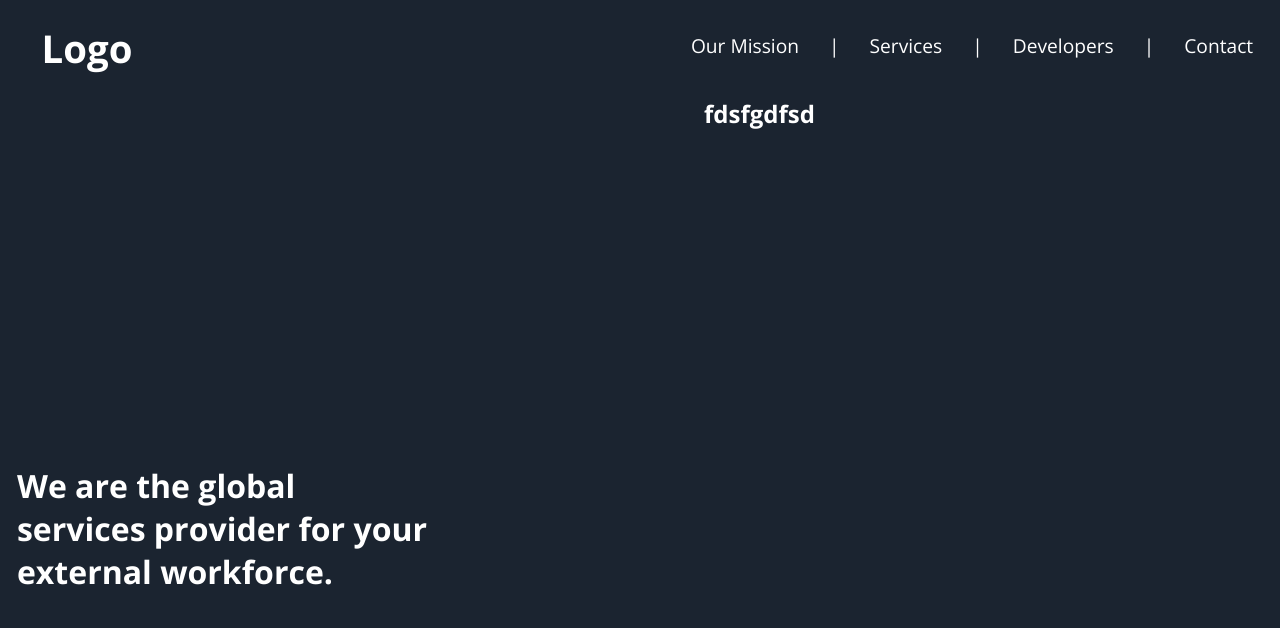
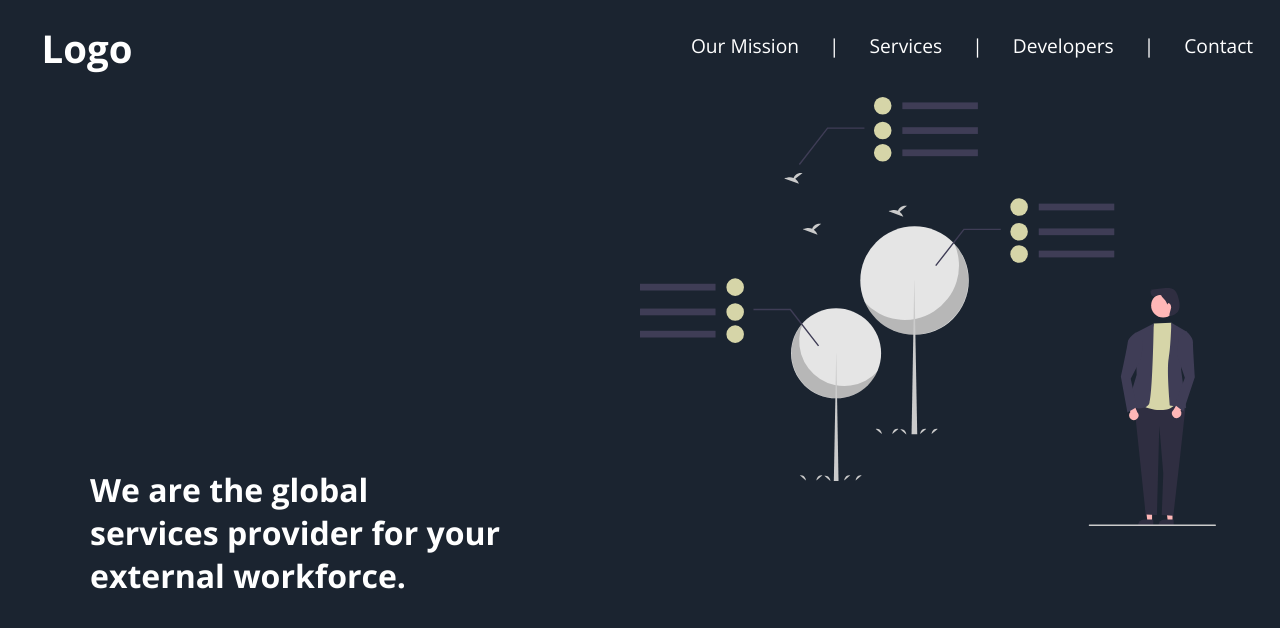
Before and after one commit to hnsnl15/headhunting_site_AHM, a React (Vite) app: page / in a window 1280 px wide. Shown: the top 628 px of the page. Built offline with nearby package versions, Linux system fonts and the light colour scheme.

Commit message:
Some changes.

```diff
--- a/css/style.css
+++ b/css/style.css
@@ -72,13 +72,18 @@ body {
 }
 
 .main-banner .main-banner-section-1 {
-  display: grid;
-  place-content: center;
-  padding: 2rem;
+  display: flex;
+  align-items: flex-end;
+  position: relative;
+  bottom: 300px;
+  left: 90px;
 }
 
 .main-banner .main-banner-section-1 h1 {
-  font-size: 2rem;
+  font-size: 4vmin;
   width: max-content;
-  transform: translateX(-130px);
 }
+
+.main-banner .main-banner-section-2 img {
+  width: 90%;
+}
--- a/src/components/Body/MainPageBanner.jsx
+++ b/src/components/Body/MainPageBanner.jsx
@@ -1,6 +1,6 @@
-import React from 'react'
+import React from 'react';
 
-const MainPageBanner = () => {
+function MainPageBanner() {
   return (
     <div className='main-banner'>
         <section className='main-banner-section-1'>
@@ -10,7 +10,9 @@ const MainPageBanner = () => {
             </h1>
         </section>
         <section className='main-banner-section-2'>
-            <h1>fdsfgdfsd</h1>
+            <div>
+              <img src="img-rsr\svg-1.svg" alt="A man thinking for the future." />
+            </div>
         </section>
     </div>
   )
--- a/style.scss
+++ b/style.scss
@@ -81,14 +81,21 @@ body {
     }
 
     .main-banner-section-1 {
-        display: grid;
-        place-content: center;
-        padding: 2rem;
+        display: flex;
+        align-items: flex-end;
+        position: relative;
+        bottom: 300px;
+        left: 90px;
 
         h1 {
-            font-size: 2rem;
+            font-size: 4vmin;
             width: max-content;
-            transform: translateX(-130px);
+        }
+    }
+
+    .main-banner-section-2 {
+        img {
+            width: 90%;
         }
     }
 }
```
Also changed, not shown: img-rsr/svg-1.svg (added).
